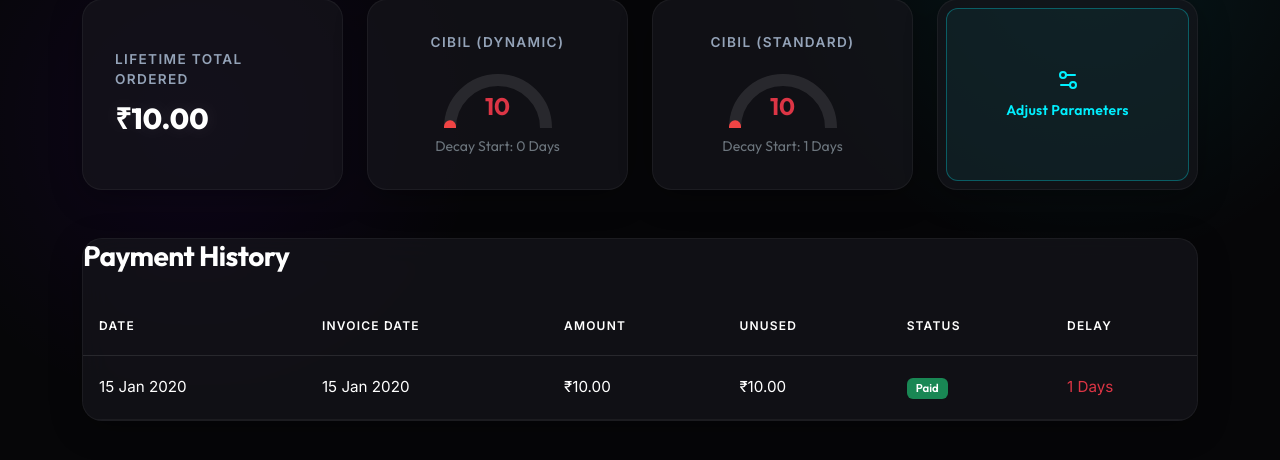
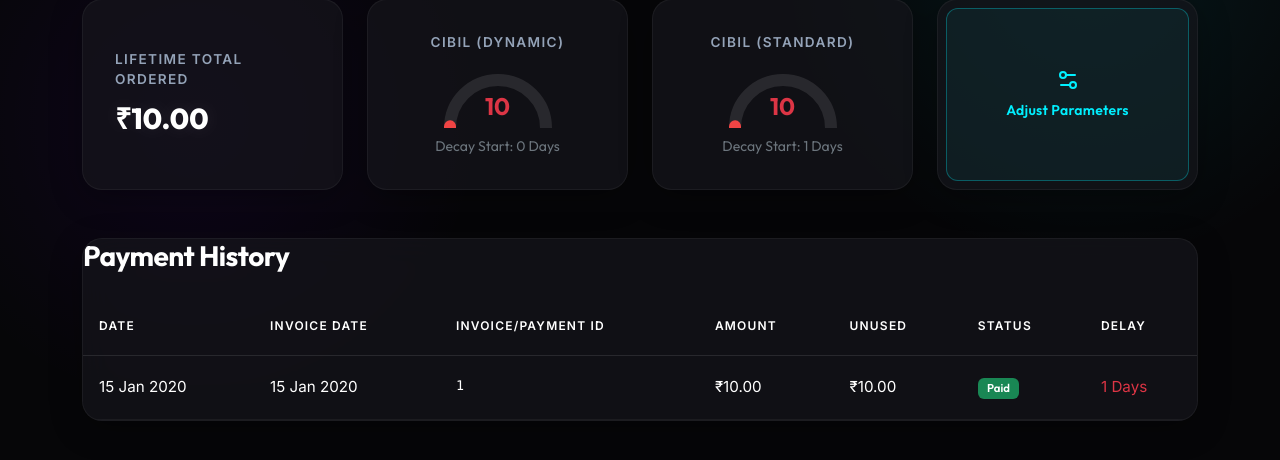
Before and after one commit to divyansh070/sbm_traders_personal_page, a Django app: page /customers/1/ in a window 1280 px wide. Shown: the part 280-740 px from the top of the page. Run offline with Django 5.2, Linux system fonts and the light colour scheme; tables that the repository leaves empty hold one stand-in row (values such as "Sample post"); some libraries are stand-ins or nearby versions.

Commit message:
feat: Add Invoice/Payment ID column to customer payment history table so users can visually verify exact data mappings

```diff
--- a/dashboard_app/templates/dashboard/customer_detail.html
+++ b/dashboard_app/templates/dashboard/customer_detail.html
@@ -173,6 +173,7 @@
                 <tr>
                     <th>Date</th>
                     <th>Invoice Date</th>
+                    <th>Invoice/Payment ID</th>
                     <th>Amount</th>
                     <th>Unused</th>
                     <th>Status</th>
@@ -184,6 +185,7 @@
                 <tr>
                     <td>{{ payment.date|date:"d M Y"|default:"-" }}</td>
                     <td>{{ payment.invoice_date|date:"d M Y"|default:"-" }}</td>
+                    <td class="text-secondary font-monospace small">{{ payment.external_id|default:"-" }}</td>
                     <td>
                         {% if payment.amount < 0 %}
                         <span class="text-danger fw-bold">₹{{ payment.amount|floatformat:2|intcomma }} (Error)</span>
```
